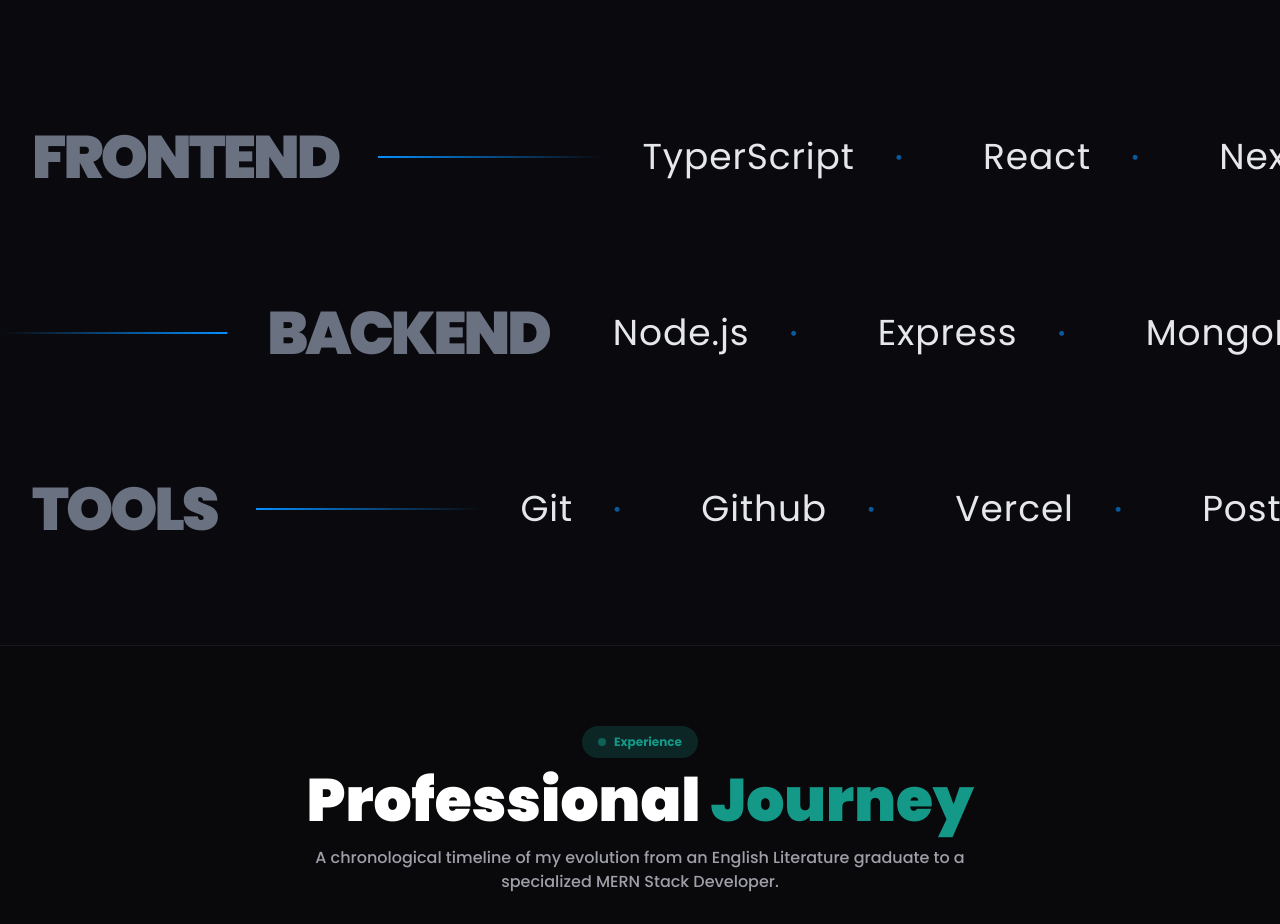
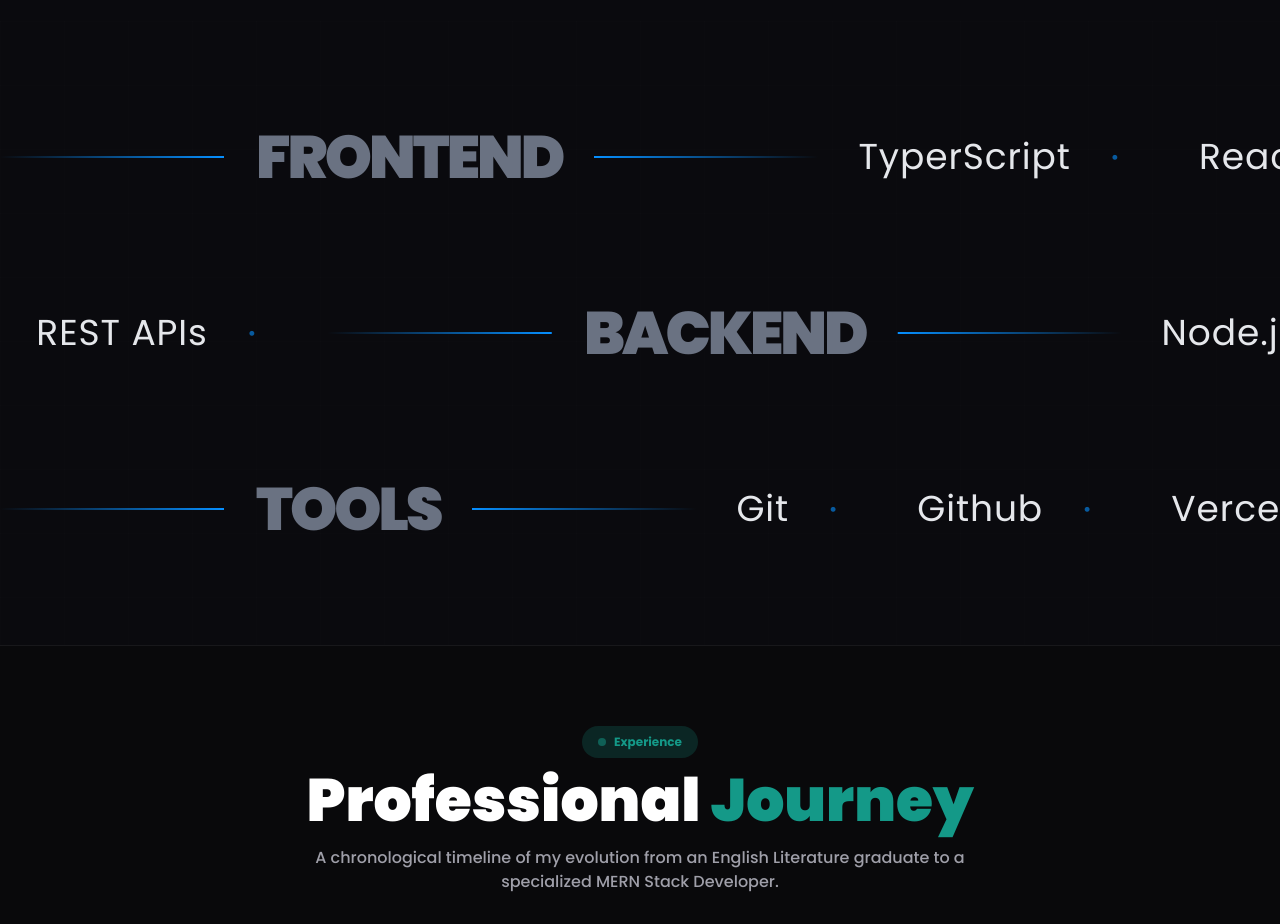
Before and after one commit to ArifKhanEver/Portfolio, a Next.js app: page / in a window 1280 px wide. Shown: the part 2100-3024 px from the top of the page. Built offline with nearby package versions, Linux system fonts and the light colour scheme.

Commit message:
fix: add separating gradient lines to both sides of stack names and reduce scroll speed

```diff
--- a/src/components/Skills.jsx
+++ b/src/components/Skills.jsx
@@ -31,10 +31,11 @@
     marquees.forEach((marquee, i) => {
       const direction = i % 2 === 0 ? -1 : 1;
 
+      // Reduced movement from 30 to 15 to slow down the scroll speed
       gsap.fromTo(marquee,
-        { xPercent: direction === -1 ? 0 : -30 },
+        { xPercent: direction === -1 ? 0 : -15 },
         {
-          xPercent: direction === -1 ? -30 : 0,
+          xPercent: direction === -1 ? -15 : 0,
           ease: "none",
           scrollTrigger: {
             trigger: containerRef.current,
@@ -69,33 +70,24 @@
                 {[...Array(6)].map((_, i) => (
                   <div key={i} className="flex items-center gap-6 sm:gap-10 flex-shrink-0">
 
-                    {isLeft && (
-                      <>
-                        <h4 className="text-gray-500 text-4xl lg:text-6xl font-black uppercase tracking-tighter ml-8">
-                          {category.title}
-                        </h4>
-                        <div className="h-[2px] w-24 sm:w-40 lg:w-56 bg-gradient-to-r from-primary to-transparent"></div>
-                      </>
-                    )}
+                    {/* The Stack Name with gradient lines on BOTH sides to properly separate loops */}
+                    <div className="flex items-center">
+                      <div className="h-[2px] w-24 sm:w-40 lg:w-56 bg-gradient-to-l from-primary to-transparent"></div>
+                      <h4 className="text-gray-500 text-4xl lg:text-6xl font-black uppercase tracking-tighter mx-8">
+                        {category.title}
+                      </h4>
+                      <div className="h-[2px] w-24 sm:w-40 lg:w-56 bg-gradient-to-r from-primary to-transparent"></div>
+                    </div>
 
                     {category.skills.map((skill, sIdx) => (
                       <div key={skill + sIdx} className="flex items-center">
                         <p className="text-2xl sm:text-3xl lg:text-4xl font-normal tracking-wide inline-block text-gray-200">
                           {skill}
                         </p>
-                        {/* Only add dot if it's not the last skill OR if we need a separator before the stack name */}
+                        {/* Only add dot if it's not the last skill */}
                         <span className="text-lg sm:text-xl mx-6 sm:mx-10 text-primary opacity-60">•</span>
                       </div>
                     ))}
-
-                    {!isLeft && (
-                      <>
-                        <div className="h-[2px] w-24 sm:w-40 lg:w-56 bg-gradient-to-l from-primary to-transparent"></div>
-                        <h4 className="text-gray-500 text-4xl lg:text-6xl font-black uppercase tracking-tighter mr-8">
-                          {category.title}
-                        </h4>
-                      </>
-                    )}
 
                   </div>
                 ))}
```
